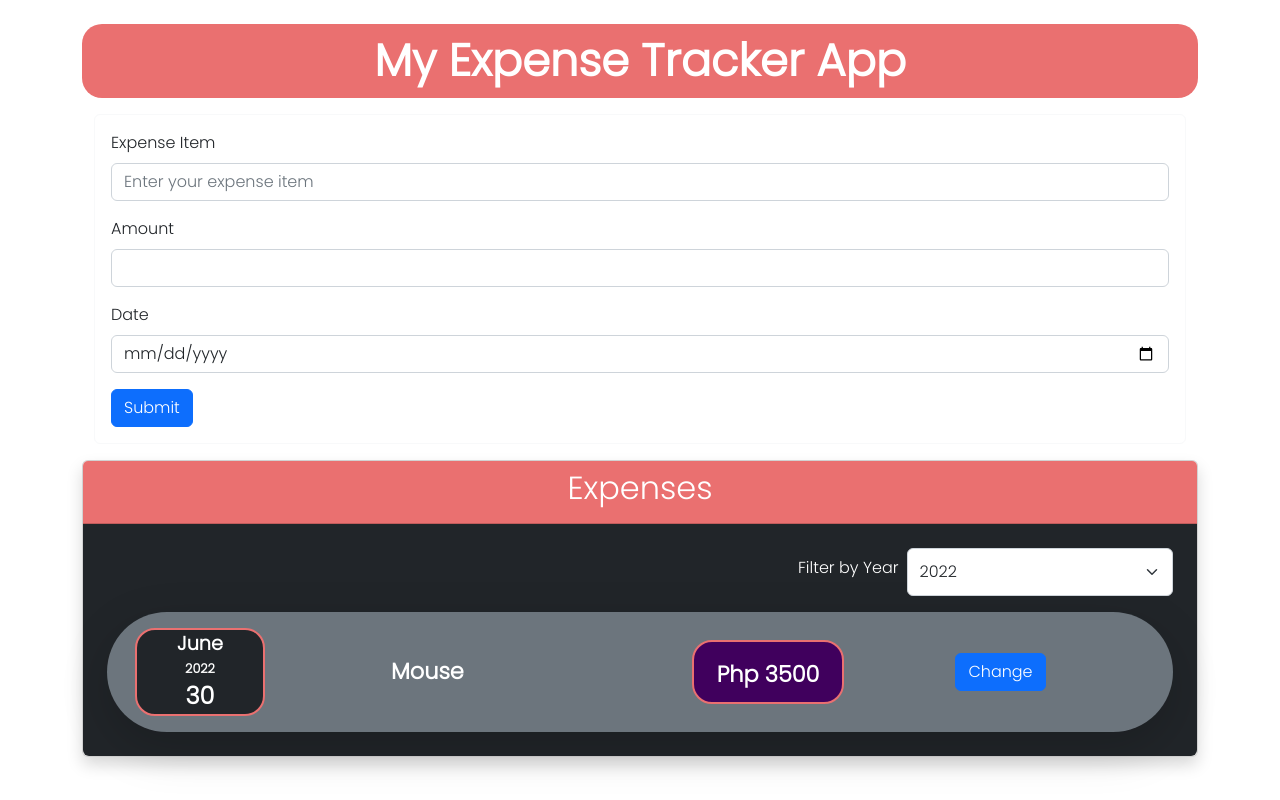
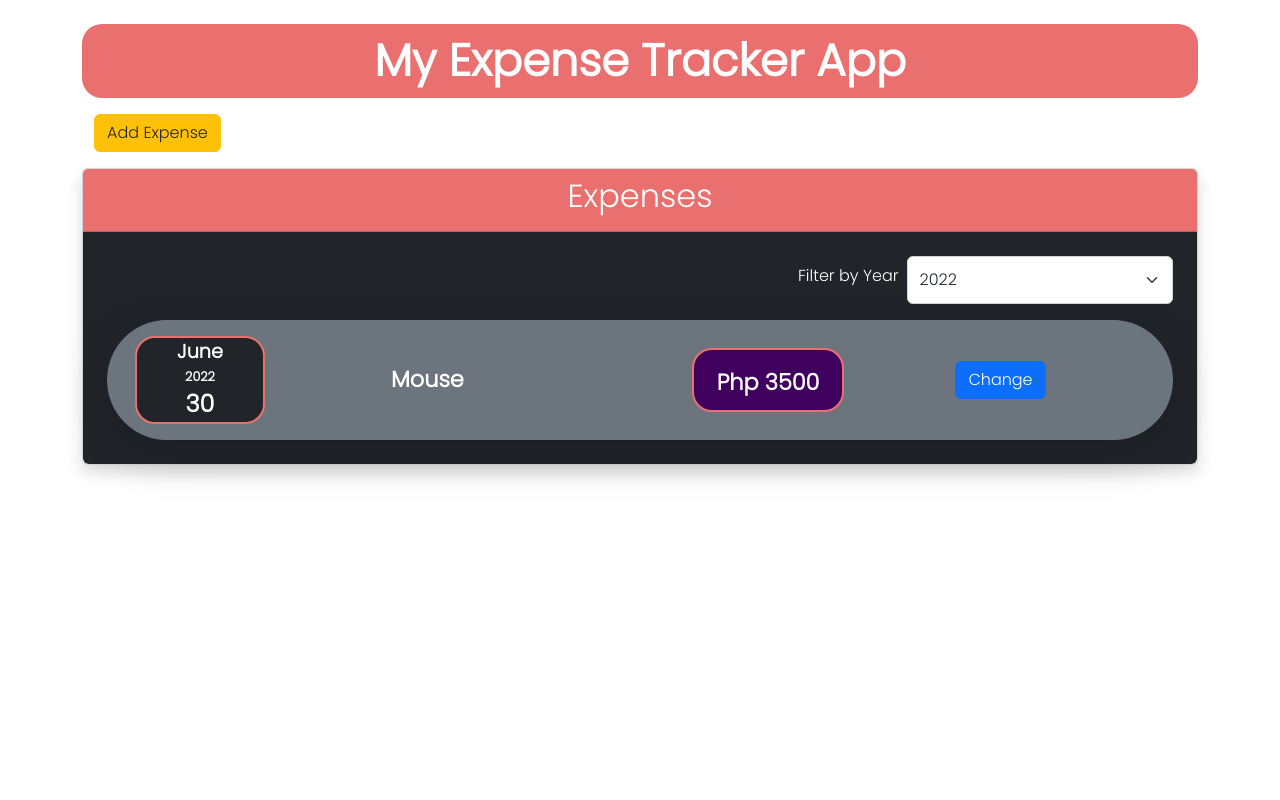
Before and after one commit to agentxyz999/expense-tracker-app, a React (Create React App) app: page / in a window 1280 px wide. Built offline with nearby package versions, Linux system fonts and the light colour scheme.

Commit message:
added conditional rendering for Form and Add expense button

```diff
--- a/src/components/newExpense/NewExpenseForm.jsx
+++ b/src/components/newExpense/NewExpenseForm.jsx
@@ -5,6 +5,7 @@ const NewExpenseForm = (props) => {
   const [expenseItem, setExpenseItem] = useState("");
   const [expenseAmount, setExpenseAmount] = useState("");
   const [expenseDate, setExpenseDate] = useState("");
+  const [showForm, setShowForm] = useState(false);
 
   //Alternative way of handling state
   // const [userInput, setUserInput] = useState({
@@ -55,7 +56,7 @@ const NewExpenseForm = (props) => {
     setExpenseDate("");
   };
 
-  return (
+  return showForm ? (
     <Form onSubmit={submitHandler} className="border border-light rounded p-3">
       <Form.Group className="mb-3">
         <Form.Label>Expense Item</Form.Label>
@@ -92,7 +93,27 @@ const NewExpenseForm = (props) => {
       <Button variant="primary" type="submit">
         Submit
       </Button>
+
+      <Button
+        variant="light"
+        className="m-2"
+        onClick={() => {
+          setShowForm(false);
+        }}
+      >
+        {" "}
+        Cancel
+      </Button>
     </Form>
+  ) : (
+    <Button
+      variant="warning text-dark"
+      onClick={() => {
+        setShowForm(true);
+      }}
+    >
+      Add Expense
+    </Button>
   );
 };
 
```
